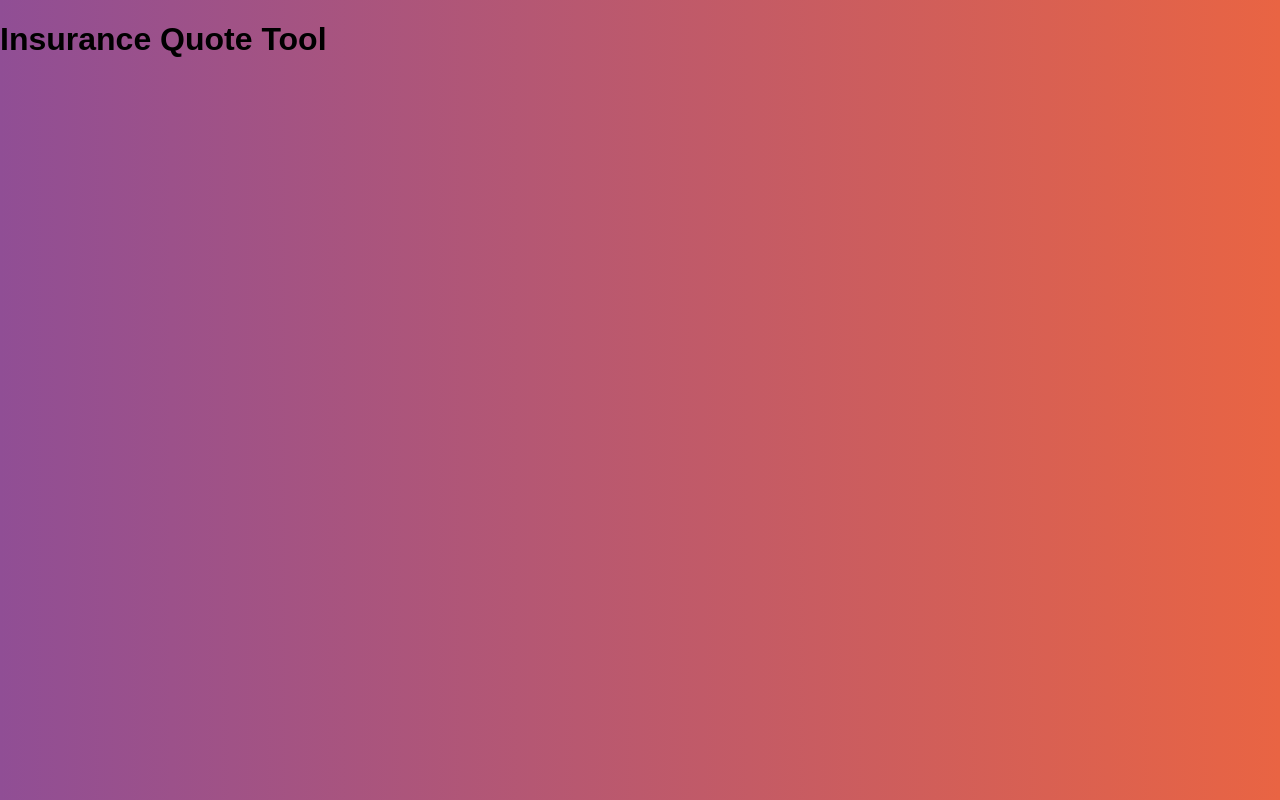
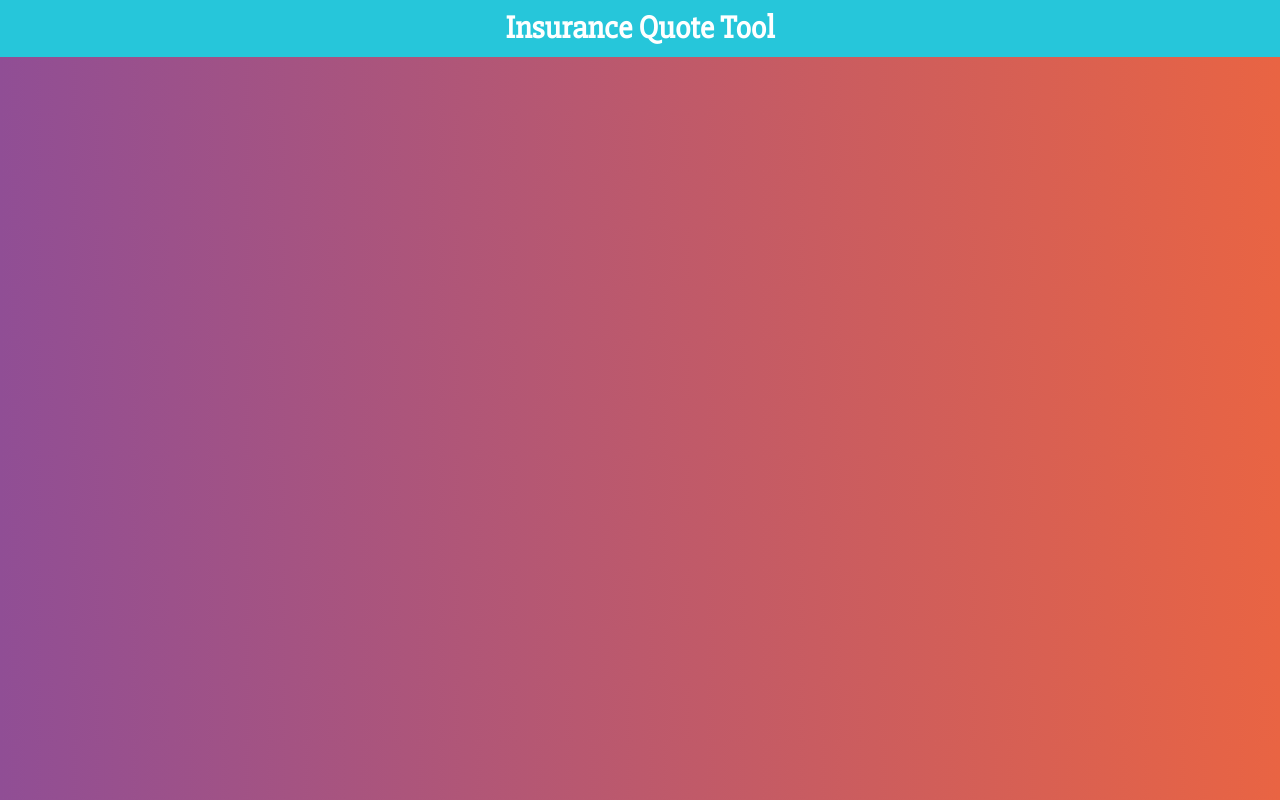
Before and after one commit to elwiiman/react-quote-tool, a React (Create React App) app: page / in a window 1280 px wide. Built offline with nearby package versions, Linux system fonts and the light colour scheme.

Commit message:
Header component added

```diff
--- a/src/components/Header.js
+++ b/src/components/Header.js
@@ -1,10 +1,25 @@
 import React from "react";
+import styled from "@emotion/styled";
 
 const Header = ({ title }) => {
+  const HeaderContainer = styled.header`
+    background-color: #26c6da;
+    padding: 10px;
+    font-weight: bold;
+    color: #ffffff;
+  `;
+
+  const TextHeader = styled.h1`
+    font-size: 2rem;
+    margin: 0;
+    font-family: "Slabo 27px", serif;
+    text-align: center;
+  `;
+
   return (
-    <header>
-      <h1>{title}</h1>
-    </header>
+    <HeaderContainer>
+      <TextHeader>{title}</TextHeader>
+    </HeaderContainer>
   );
 };
 
```
